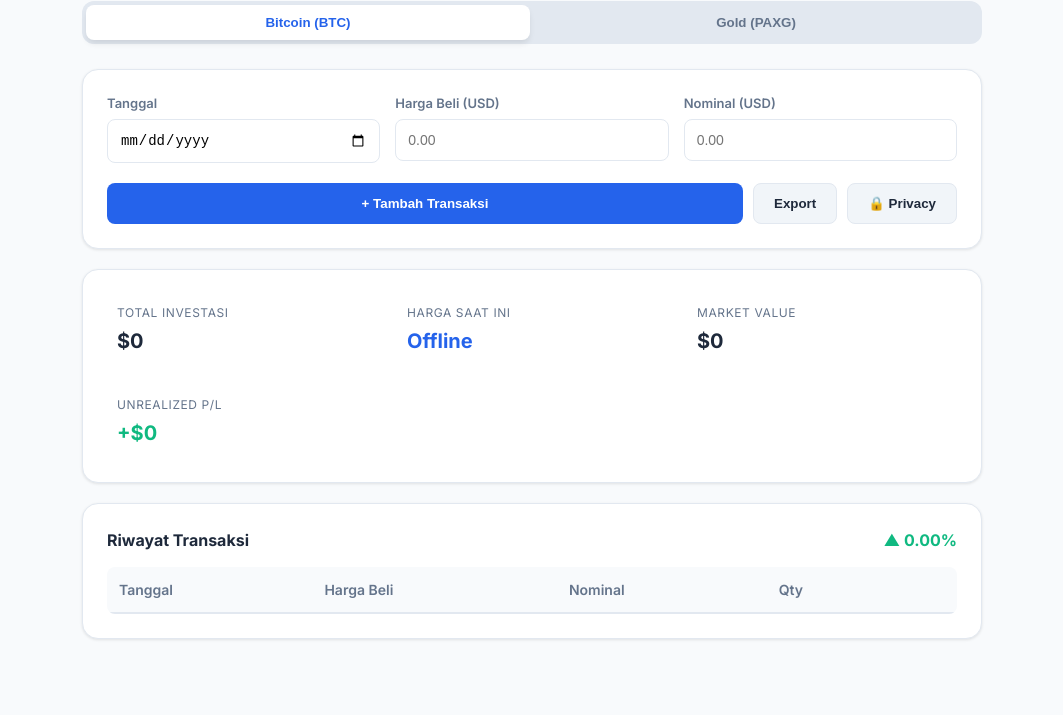
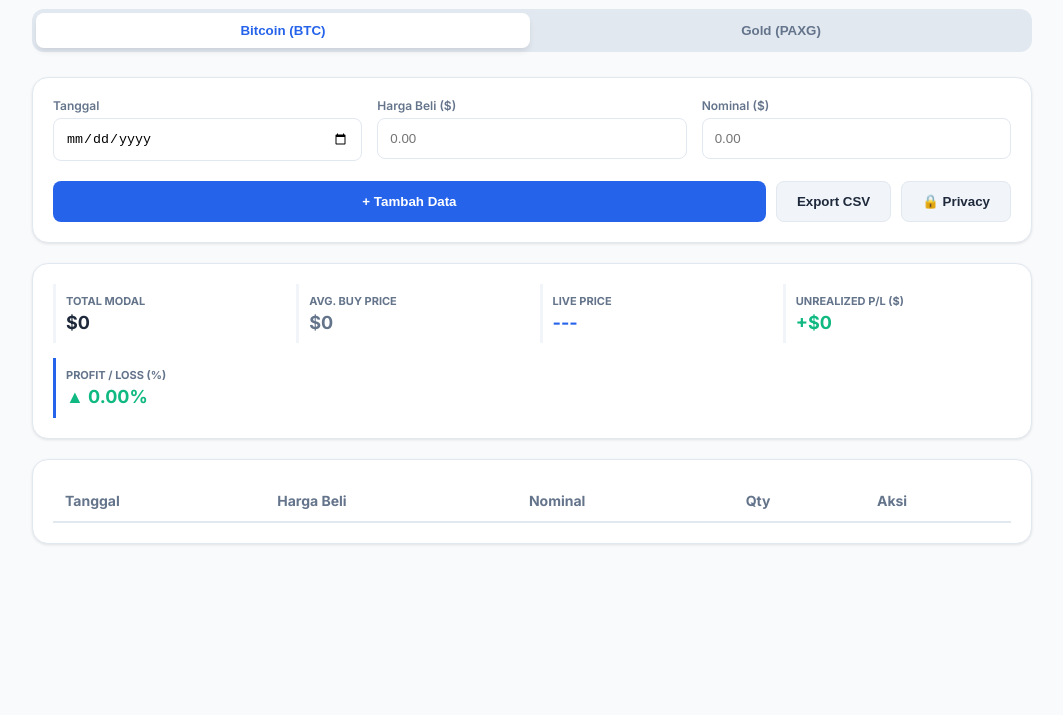
Before and after one commit to hallosayael/DCA-TRACKER, a plain HTML site: page index.html in a window 1280 px wide. Shown: the part 85-800 px from the top of the page, without its empty margins (108-1171 px from the left). Drawn offline with Linux system fonts and the light colour scheme; no server answers.

Commit message:
Update index.html

```diff
--- a/index.html
+++ b/index.html
@@ -9,7 +9,6 @@
     <style>
         :root {
             --primary: #2563eb;
-            --primary-hover: #1d4ed8;
             --success: #10b981;
             --danger: #ef4444;
             --bg: #f8fafc;
@@ -20,145 +19,50 @@
         }
 
         * { box-sizing: border-box; transition: all 0.2s ease; }
+        body { font-family: 'Inter', sans-serif; background: var(--bg); color: var(--text-main); margin: 0; padding: 20px; }
+        .container { max-width: 1000px; margin: 0 auto; }
 
-        body {
-            font-family: 'Inter', -apple-system, sans-serif;
-            background: var(--bg);
-            color: var(--text-main);
-            margin: 0;
-            padding: 20px;
-            line-height: 1.5;
-        }
+        /* Typography */
+        h2 { font-weight: 700; text-align: center; margin-bottom: 25px; }
 
-        .container {
-            max-width: 900px;
-            margin: 0 auto;
-        }
+        /* Tabs */
+        .tabs { display: flex; background: #e2e8f0; padding: 4px; border-radius: 12px; gap: 4px; margin-bottom: 25px; }
+        .tabs button { flex: 1; padding: 10px; font-weight: 600; border: none; border-radius: 8px; background: transparent; cursor: pointer; color: var(--text-muted); }
+        .tabs button.active { background: var(--card); color: var(--primary); box-shadow: 0 4px 6px -1px rgb(0 0 0 / 0.1); }
 
-        header {
-            text-align: center;
-            margin-bottom: 30px;
-        }
+        /* Cards */
+        .card { background: var(--card); padding: 20px; border-radius: 16px; border: 1px solid var(--border); box-shadow: 0 1px 3px 0 rgb(0 0 0 / 0.1); margin-bottom: 20px; }
 
-        h2 {
-            font-weight: 700;
-            color: var(--text-main);
-            margin: 0;
-            letter-spacing: -0.025em;
-        }
-
-        /* Tabs Styling */
-        .tabs {
-            display: flex;
-            background: #e2e8f0;
-            padding: 4px;
-            border-radius: 12px;
-            gap: 4px;
-            margin-bottom: 25px;
-        }
-
-        .tabs button {
-            flex: 1;
-            padding: 10px;
-            font-weight: 600;
-            border: none;
-            border-radius: 8px;
-            background: transparent;
-            cursor: pointer;
-            color: var(--text-muted);
-        }
-
-        .tabs button.active {
-            background: var(--card);
-            color: var(--primary);
-            box-shadow: 0 4px 6px -1px rgb(0 0 0 / 0.1);
-        }
-
-        /* Card Layout */
-        .card {
-            background: var(--card);
-            padding: 24px;
-            border-radius: 16px;
-            border: 1px solid var(--border);
-            box-shadow: 0 1px 3px 0 rgb(0 0 0 / 0.1);
-            margin-bottom: 20px;
-        }
-
-        .grid-inputs {
-            display: grid;
-            grid-template-columns: repeat(auto-fit, minmax(150px, 1fr));
-            gap: 15px;
-        }
-
-        /* Form Elements */
-        label { font-size: 13px; font-weight: 600; color: var(--text-muted); margin-bottom: 5px; display: block; }
-
-        input {
-            width: 100%;
-            padding: 12px;
-            border: 1px solid var(--border);
-            border-radius: 8px;
-            font-size: 14px;
-            outline: none;
-        }
-
-        input:focus { border-color: var(--primary); ring: 2px solid var(--primary); }
+        .grid-inputs { display: grid; grid-template-columns: repeat(auto-fit, minmax(150px, 1fr)); gap: 15px; }
+        label { font-size: 12px; font-weight: 600; color: var(--text-muted); margin-bottom: 5px; display: block; }
+        input { width: 100%; padding: 12px; border: 1px solid var(--border); border-radius: 8px; outline: none; }
 
         .btn-group { display: flex; flex-wrap: wrap; gap: 10px; margin-top: 20px; }
+        button { cursor: pointer; font-weight: 600; padding: 12px 20px; border-radius: 8px; border: none; display: inline-flex; align-items: center; justify-content: center; gap: 8px; }
+        .btn-primary { background: var(--primary); color: white; flex: 2; }
+        .btn-secondary { background: #f1f5f9; color: var(--text-main); border: 1px solid var(--border); }
 
-        button {
-            cursor: pointer;
-            font-weight: 600;
-            padding: 12px 20px;
-            border-radius: 8px;
-            border: none;
-            display: inline-flex;
-            align-items: center;
-            justify-content: center;
-            gap: 8px;
-        }
+        /* Stats Grid */
+        .stats-grid { display: grid; grid-template-columns: repeat(auto-fit, minmax(180px, 1fr)); gap: 15px; }
+        .stat-item { padding: 10px; border-left: 3px solid #f1f5f9; }
+        .stat-label { font-size: 11px; color: var(--text-muted); text-transform: uppercase; font-weight: 700; }
+        .stat-value { font-size: 18px; font-weight: 700; margin-top: 4px; }
 
-        .btn-primary { background: var(--primary); color: white; flex: 2; }
-        .btn-primary:hover { background: var(--primary-hover); }
-        .btn-secondary { background: #f1f5f9; color: var(--text-main); border: 1px solid var(--border); }
-        .btn-secondary:hover { background: #e2e8f0; }
-
-        /* Summary Stats */
-        .stats-grid {
-            display: grid;
-            grid-template-columns: repeat(auto-fit, minmax(200px, 1fr));
-            gap: 20px;
-        }
-
-        .stat-item { padding: 10px; }
-        .stat-label { font-size: 12px; color: var(--text-muted); text-transform: uppercase; letter-spacing: 0.05em; }
-        .stat-value { font-size: 20px; font-weight: 700; margin-top: 4px; }
-
-        /* Table Styling */
-        .table-wrapper { overflow-x: auto; border-radius: 8px; }
+        /* Table */
+        .table-wrapper { overflow-x: auto; }
         table { width: 100%; border-collapse: collapse; font-size: 14px; }
-        th { background: #f8fafc; text-align: left; padding: 12px; color: var(--text-muted); font-weight: 600; border-bottom: 2px solid var(--border); }
+        th { text-align: left; padding: 12px; color: var(--text-muted); border-bottom: 2px solid var(--border); }
         td { padding: 12px; border-bottom: 1px solid var(--border); }
-
-        .badge-danger {
-            background: #fee2e2; color: #ef4444; padding: 4px 8px; border-radius: 6px; cursor: pointer;
-        }
+        .badge-danger { color: var(--danger); cursor: pointer; font-weight: 600; }
 
         .profit { color: var(--success); }
         .loss { color: var(--danger); }
-
-        @media (max-width: 600px) {
-            .grid-inputs { grid-template-columns: 1fr; }
-            .btn-primary { flex: 1 1 100%; }
-        }
     </style>
 </head>
 <body>
 
 <div class="container">
-    <header>
-        <h2>DCA Tracker Pro</h2>
-    </header>
+    <h2>DCA Tracker Pro</h2>
 
     <div class="tabs">
         <button id="tabBTC" class="active" onclick="switchTab('BTC')">Bitcoin (BTC)</button>
@@ -167,50 +71,41 @@
 
     <div class="card">
         <div class="grid-inputs">
-            <div>
-                <label>Tanggal</label>
-                <input type="date" id="tanggal">
-            </div>
-            <div>
-                <label>Harga Beli (USD)</label>
-                <input type="number" id="harga" placeholder="0.00">
-            </div>
-            <div>
-                <label>Nominal (USD)</label>
-                <input type="number" id="nominal" placeholder="0.00">
-            </div>
+            <div><label>Tanggal</label><input type="date" id="tanggal"></div>
+            <div><label>Harga Beli ($)</label><input type="number" id="harga" placeholder="0.00"></div>
+            <div><label>Nominal ($)</label><input type="number" id="nominal" placeholder="0.00"></div>
         </div>
         <div class="btn-group">
-            <button class="btn-primary" onclick="tambah()">+ Tambah Transaksi</button>
-            <button class="btn-secondary" onclick="exportCSV()">Export</button>
+            <button class="btn-primary" onclick="tambah()">+ Tambah Data</button>
+            <button class="btn-secondary" onclick="exportCSV()">Export CSV</button>
             <button class="btn-secondary" onclick="togglePrivacy()" id="privacyBtn">🔒 Privacy</button>
         </div>
     </div>
 
     <div class="card stats-grid">
         <div class="stat-item">
-            <div class="stat-label">Total Investasi</div>
+            <div class="stat-label">Total Modal</div>
             <div class="stat-value" id="totalModal">0</div>
         </div>
         <div class="stat-item">
-            <div class="stat-label">Harga Saat Ini</div>
-            <div class="stat-value" id="livePrice" style="color: var(--primary)">loading...</div>
+            <div class="stat-label">Avg. Buy Price</div>
+            <div class="stat-value" id="avgBuy" style="color: var(--text-muted)">0</div>
         </div>
         <div class="stat-item">
-            <div class="stat-label">Market Value</div>
-            <div class="stat-value" id="marketValue">0</div>
+            <div class="stat-label">Live Price</div>
+            <div class="stat-value" id="livePrice" style="color: var(--primary)">0</div>
         </div>
         <div class="stat-item">
-            <div class="stat-label">Unrealized P/L</div>
+            <div class="stat-label">Unrealized P/L ($)</div>
             <div class="stat-value" id="upl">0</div>
+        </div>
+        <div class="stat-item" style="border-left: 3px solid var(--primary)">
+            <div class="stat-label">Profit / Loss (%)</div>
+            <div class="stat-value" id="uplPct">0%</div>
         </div>
     </div>
 
     <div class="card">
-        <div style="display:flex; justify-content: space-between; align-items:center; margin-bottom: 15px;">
-            <h3 style="margin:0; font-size: 16px;">Riwayat Transaksi</h3>
-            <div id="uplPct" style="font-weight: 700;">0%</div>
-        </div>
         <div class="table-wrapper">
             <table>
                 <thead>
@@ -219,7 +114,7 @@
                         <th>Harga Beli</th>
                         <th>Nominal</th>
                         <th>Qty</th>
-                        <th></th>
+                        <th>Aksi</th>
                     </tr>
                 </thead>
                 <tbody id="tabel"></tbody>
@@ -229,7 +124,6 @@
 </div>
 
 <script>
-// [Script tetap menggunakan logika yang sama dengan sedikit penyesuaian ID selector]
 let currentTab = "BTC";
 let privacy = JSON.parse(localStorage.getItem("privacy")) || false;
 let livePrices = { BTC: 0, PAXG: 0 };
@@ -251,40 +145,19 @@ function tambah(){
     let tgl = document.getElementById("tanggal").value;
     let harga = Number(document.getElementById("harga").value);
     let nominal = Number(document.getElementById("nominal").value);
-    if(!tgl || !harga || !nominal) return alert("Harap isi semua field");
+    if(!tgl || !harga || !nominal) return alert("Isi data dengan lengkap!");
 
-    let qty = nominal / harga;
-    data[currentTab].push({tgl, harga, nominal, qty});
-    simpan();
-    // Reset input
-    document.getElementById("harga").value = "";
-    document.getElementById("nominal").value = "";
-}
-
-function hapus(i){
-    if(confirm("Hapus data ini?")){
-        data[currentTab].splice(i,1);
-        simpan();
-    }
-}
-
-function simpan(){
+    data[currentTab].push({tgl, harga, nominal, qty: nominal / harga});
     localStorage.setItem("dca_"+currentTab, JSON.stringify(data[currentTab]));
     render();
 }
 
-function exportCSV(){
-    let rows = [["Tanggal","Harga","Nominal","Qty"]];
-    data[currentTab].forEach(d=>{
-        rows.push([d.tgl, d.harga, d.nominal, d.qty]);
-    });
-    let csv = rows.map(r=>r.join(",")).join("\n");
-    let blob = new Blob([csv], {type:"text/csv"});
-    let url = URL.createObjectURL(blob);
-    let a = document.createElement("a");
-    a.href = url;
-    a.download = `DCA_${currentTab}.csv`;
-    a.click();
+function hapus(i){
+    if(confirm("Hapus baris ini?")){
+        data[currentTab].splice(i,1);
+        localStorage.setItem("dca_"+currentTab, JSON.stringify(data[currentTab]));
+        render();
+    }
 }
 
 function togglePrivacy(){
@@ -300,9 +173,7 @@ async function fetchPrice(){
         livePrices.BTC = json.bitcoin.usd;
         livePrices.PAXG = json["pax-gold"].usd;
         render();
-    } catch(e){
-        document.getElementById("livePrice").innerText = "Offline";
-    }
+    } catch(e) { console.log("Fetch error"); }
 }
 
 function render(){
@@ -310,8 +181,7 @@ function render(){
     let totalModal = 0;
     let totalQty = 0;
 
-    const privacyBtn = document.getElementById("privacyBtn");
-    privacyBtn.innerHTML = privacy ? "🔓 Show Data" : "🔒 Privacy";
+    document.getElementById("privacyBtn").innerHTML = privacy ? "🔓 Show Info" : "🔒 Privacy";
 
     data[currentTab].forEach((d,i)=>{
         totalModal += d.nominal;
@@ -319,36 +189,48 @@ function render(){
         tbody += `
             <tr>
                 <td>${d.tgl}</td>
-                <td style="color:var(--text-muted)">$${d.harga.toLocaleString()}</td>
+                <td>$${d.harga.toLocaleString()}</td>
                 <td>${privacy ? "••••" : "$" + d.nominal.toLocaleString()}</td>
-                <td style="font-family: monospace">${privacy ? "••••" : d.qty.toFixed(8)}</td>
-                <td style="text-align:right"><span class="badge-danger" onclick="hapus(${i})">Hapus</span></td>
-            </tr>
-        `;
+                <td>${privacy ? "••••" : d.qty.toFixed(8)}</td>
+                <td><span class="badge-danger" onclick="hapus(${i})">Hapus</span></td>
+            </tr>`;
     });
 
     document.getElementById("tabel").innerHTML = tbody;
-    document.getElementById("totalModal").innerText = privacy ? "••••" : "$" + totalModal.toLocaleString();
 
+    // Perhitungan
+    let avgBuy = totalQty > 0 ? (totalModal / totalQty) : 0;
     let price = livePrices[currentTab];
-    document.getElementById("livePrice").innerText = price ? `$${price.toLocaleString()}` : "loading...";
-
     let marketValue = totalQty * price;
     let upl = marketValue - totalModal;
     let uplPct = totalModal ? (upl / totalModal) * 100 : 0;
 
-    document.getElementById("marketValue").innerText = privacy ? "••••" : "$" + marketValue.toLocaleString(undefined, {maximumFractionDigits: 2});
+    // Update UI Stats
+    document.getElementById("totalModal").innerText = privacy ? "••••" : "$" + totalModal.toLocaleString();
+    document.getElementById("avgBuy").innerText = "$" + avgBuy.toLocaleString(undefined, {maximumFractionDigits: 2});
+    document.getElementById("livePrice").innerText = price ? "$" + price.toLocaleString() : "---";
 
-    // Bagian Unrealized P/L (UPL) DIUBAH agar SELALU TERLIHAT
+    // P/L Nominal - TERTUTUP jika privacy ON
     let uplElem = document.getElementById("upl");
     uplElem.className = `stat-value ${upl >= 0 ? "profit" : "loss"}`;
+    uplElem.innerText = privacy ? "••••" : (upl >= 0 ? "+" : "") + "$" + upl.toLocaleString(undefined, {maximumFractionDigits: 2});
 
-    // Menghapus kondisi privacy ? "••••" agar angka tetap muncul
-    uplElem.innerText = (upl >= 0 ? "+" : "") + "$" + upl.toLocaleString(undefined, {maximumFractionDigits: 2});
+    // P/L Persentase - TETAP TERLIHAT
+    let uplPctElem = document.getElementById("uplPct");
+    uplPctElem.className = `stat-value ${upl >= 0 ? "profit" : "loss"}`;
+    uplPctElem.innerText = (upl >= 0 ? "▲ " : "▼ ") + uplPct.toFixed(2) + "%";
+}
 
-    let uplPctElem = document.getElementById("uplPct");
-    uplPctElem.className = (upl >= 0 ? "profit" : "loss");
-    uplPctElem.innerText = (upl >= 0 ? "▲ " : "▼ ") + uplPct.toFixed(2) + "%";
+function exportCSV(){
+    let rows = [["Tanggal","Harga","Nominal","Qty"]];
+    data[currentTab].forEach(d => rows.push([d.tgl, d.harga, d.nominal, d.qty]));
+    let csvContent = "data:text/csv;charset=utf-8," + rows.map(e => e.join(",")).join("\n");
+    let encodedUri = encodeURI(csvContent);
+    let link = document.createElement("a");
+    link.setAttribute("href", encodedUri);
+    link.setAttribute("download", `DCA_${currentTab}.csv`);
+    document.body.appendChild(link);
+    link.click();
 }
 
 fetchPrice();
```
